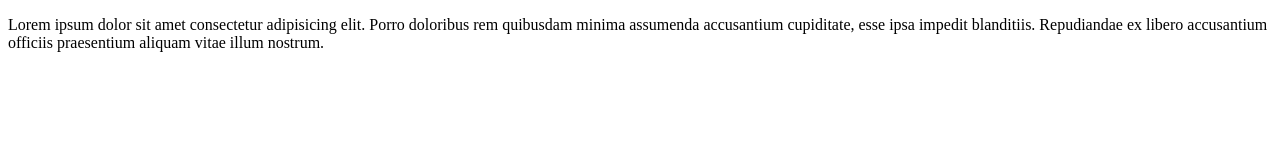
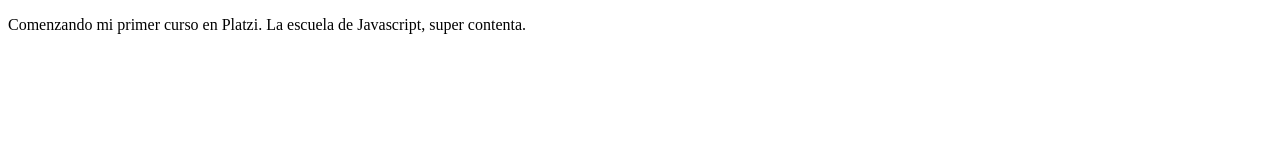
Before and after one commit to clo800/ProyectDemoCoursePrework, a plain HTML site: page index.html in a window 1280 px wide. Drawn offline with Linux system fonts and the light colour scheme.

Commit message:
mi primer cambio

```diff
--- a/index.html
+++ b/index.html
@@ -9,7 +9,7 @@
 <body>
 
     <p>
-        Lorem ipsum dolor sit amet consectetur adipisicing elit. Porro doloribus rem quibusdam minima assumenda accusantium cupiditate, esse ipsa impedit blanditiis. Repudiandae ex libero accusantium officiis praesentium aliquam vitae illum nostrum.
+        Comenzando mi primer curso en Platzi. La escuela de Javascript, super contenta.
     </p>
 </body>
 </html>
```
